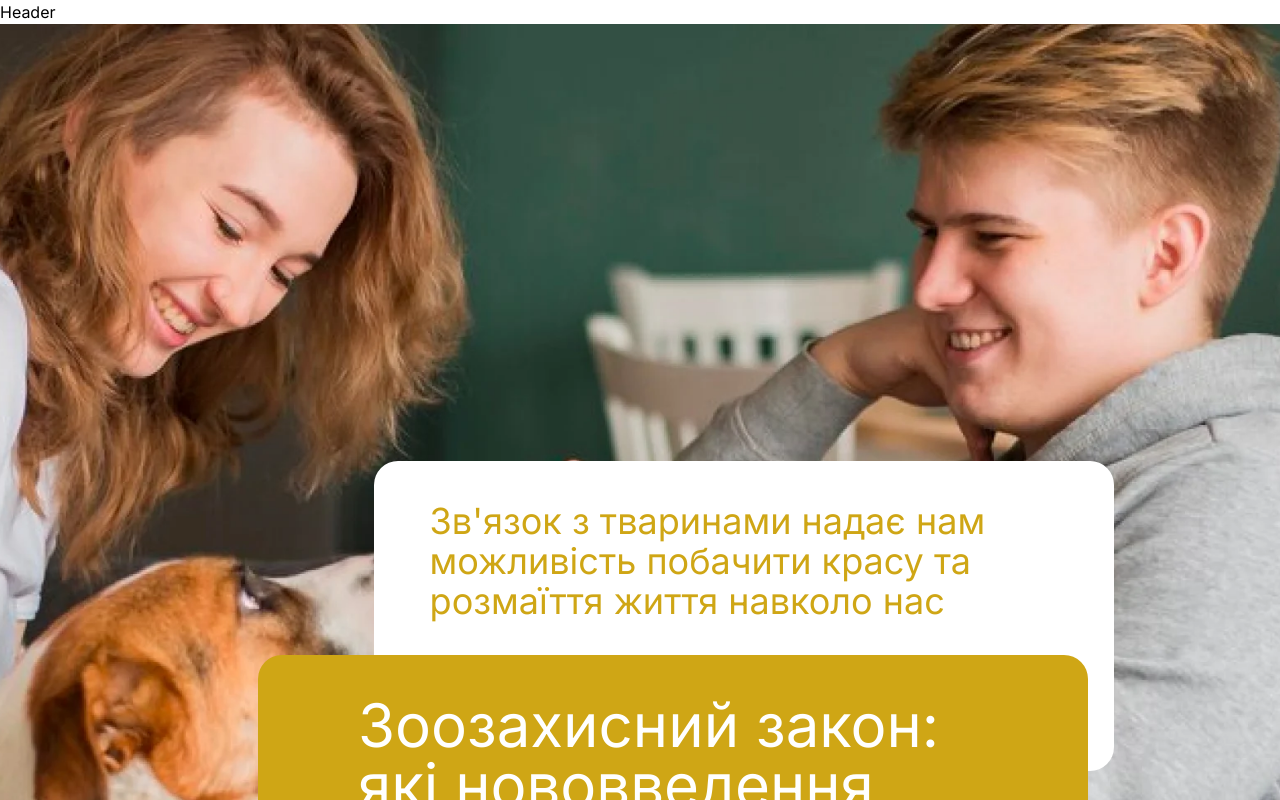
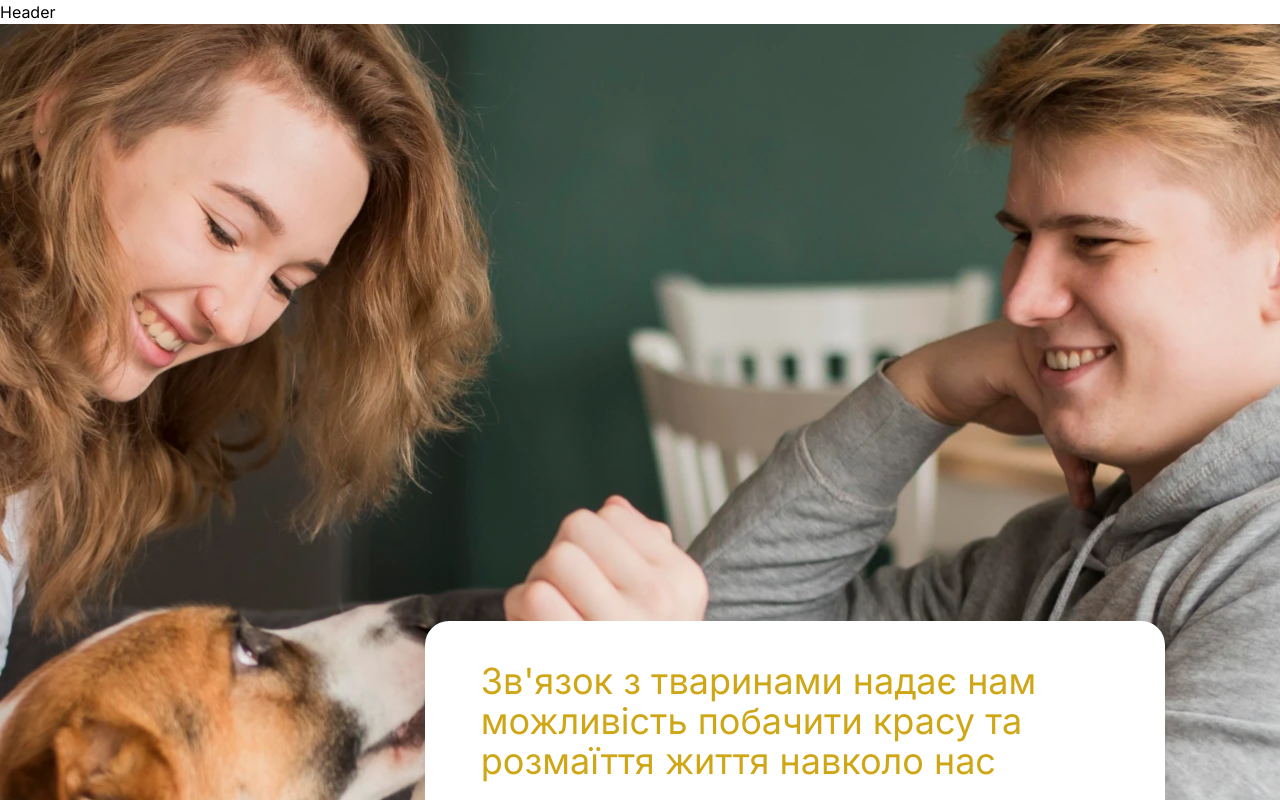
Before and after one commit to baza-trainee/pets_law, a React (Vite) app: page / in a window 1280 px wide. Shown: the top 800 px of the page. Built offline with nearby package versions, Linux system fonts and the light colour scheme.

Commit message:
Fix image hero

```diff
--- a/src/components/Hero.jsx
+++ b/src/components/Hero.jsx
@@ -1,13 +1,13 @@
 const Hero = () => {
 	return (
-		<section className='max-w-[1920px] bg-hero min-h-[970px] relative mb-[470px] bg-cover bg-center'>
-			<div className='max-w-[740px] py-10 text-4xl bg-white px-14 text-yellow rounded-3xl min-h-[310px] absolute right-[13%] top-[45%]'>
+		<section className='max-w-[1920px] bg-hero min-h-[1170px] relative mb-[470px] bg-cover bg-center'>
+			<div className='max-w-[740px] py-10 text-4xl bg-white px-14 text-yellow rounded-3xl min-h-[270px] absolute right-[9%] top-[51%]'>
 				<p>
 					Зв&apos;язок з тваринами надає нам можливість побачити красу
 					та розмаїття життя навколо нас
 				</p>
 			</div>
-			<div className='text-white bg-yellow px-14 py-10 max-w-[830px] rounded-3xl flex gap-10 flex-col items-center absolute right-[15%] top-[65%]'>
+			<div className='text-white bg-yellow px-14 py-10 max-w-[830px] rounded-3xl flex gap-10 flex-col items-center absolute right-[10%] top-[68%]'>
 				<h1 className='text-6xl max-w-[630px]'>
 					Зоозахисний закон: які нововведення вступають у силу
 				</h1>
@@ -21,10 +21,10 @@ const Hero = () => {
 					проблем.
 				</p>
 			</div>
-			<div className='text-6xl text-white bg-black p-7 max-w-[345px] rounded-tl-3xl rounded-tr-3xl rounded-bl-3xl absolute top-[105%] left-[12%]'>
+			<div className='text-6xl text-white bg-black p-7 max-w-[345px] rounded-tl-3xl rounded-tr-3xl rounded-bl-3xl absolute top-[102%] left-[12%]'>
 				<h1>Про нас</h1>
 			</div>
-			<div className='text-2xl bg-pink p-7 max-w-[905px] rounded-3xl absolute top-[116%] left-[18%] z-10'>
+			<div className='text-2xl bg-pink p-7 max-w-[905px] rounded-3xl absolute top-[111%] left-[18%] z-10'>
 				<p>
 					Любов до тварин - це особлива зв&apos;язок, який викликає в
 					нас найніжніші почуття. Це безмежне кохання і розуміння без
```
Also changed, not shown: src/assets/hero.webp.
